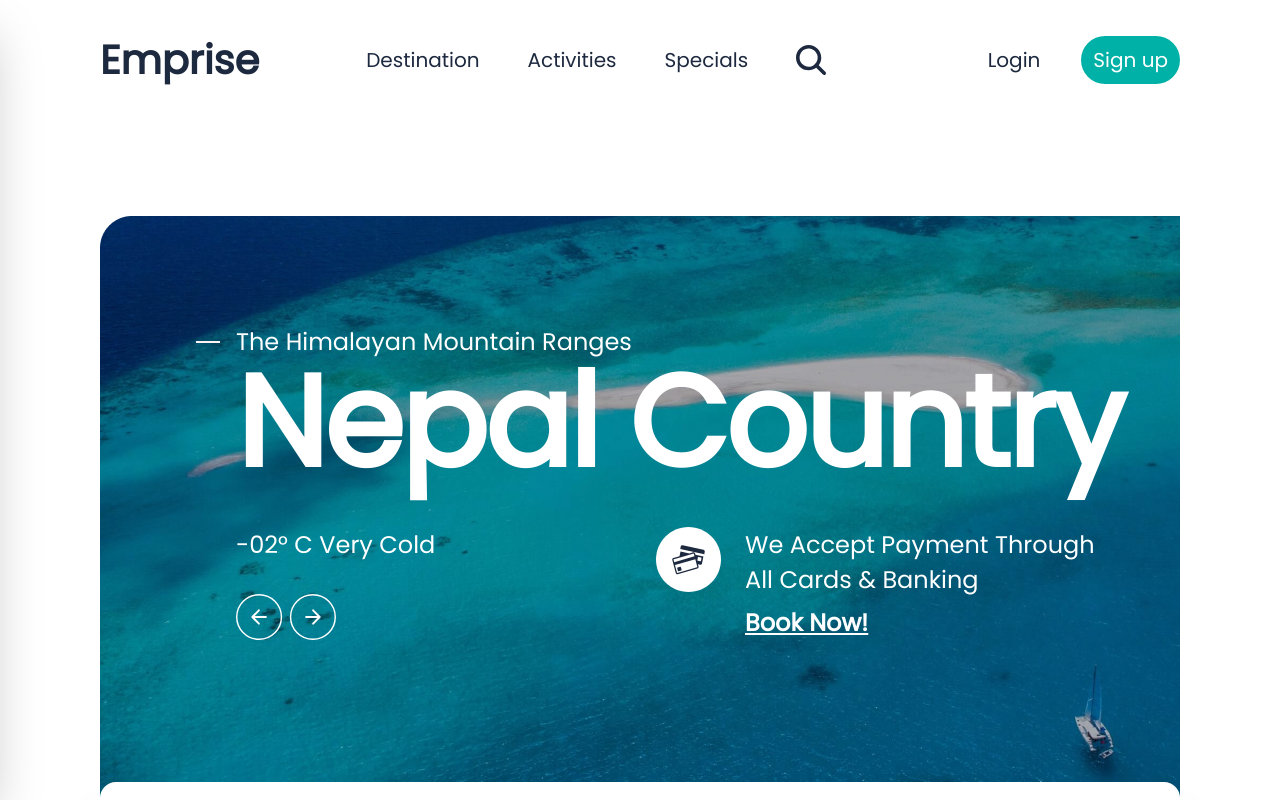
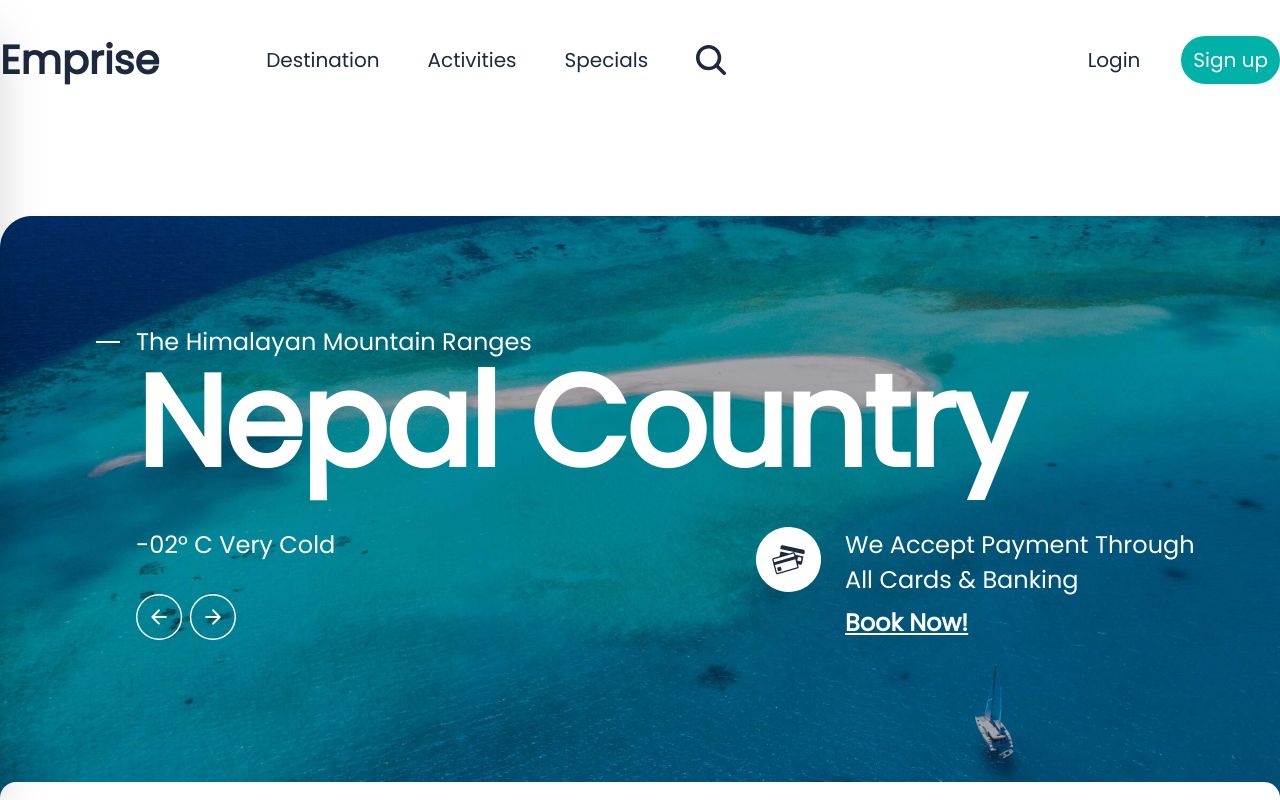
Before and after one commit to ess-maker/Technology-Shopping-Website, a Next.js app: page / in a window 1280 px wide. Shown: the top 800 px of the page. Built offline with nearby package versions, Linux system fonts and the light colour scheme.

Commit message:
testing the website

```diff
--- a/app/page.tsx
+++ b/app/page.tsx
@@ -1,11 +1,10 @@
 import Navbar from '@/components/Navbar/Navbar'
 import Hero from '@/components/hero/Hero'
 import { styles } from '@/styles/styles'
-import Image from 'next/image'
 
 export default function Home() {
   return (
-    <main className={`px-[30px] lg:px-[100px] w-full overflow-hidden`}>
+    <main className={`${styles.paddingx} w-full overflow-hidden`}>
     <Navbar />
     <Hero />
     </main>
--- a/styles/styles.ts
+++ b/styles/styles.ts
@@ -1,5 +1,5 @@
 export const styles = {
-    paddingx:"px-[50px] lg:px-[100px]",
+    paddingx:"px-[30px] lg:px-[100px]",
 
     heading1:"text-[40px] not-italic font-semibold leading-[normal]",
     navlink:"text-xl not-italic font-medium leading-5",
```
